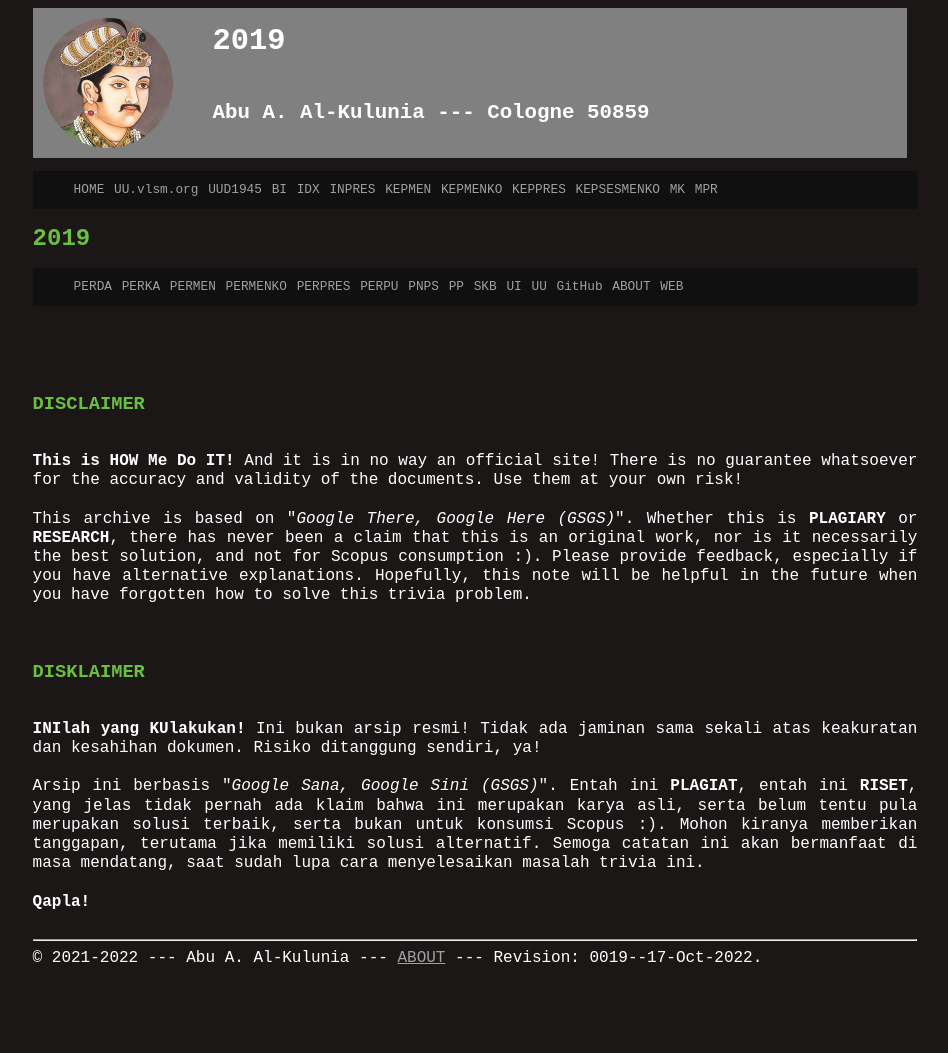
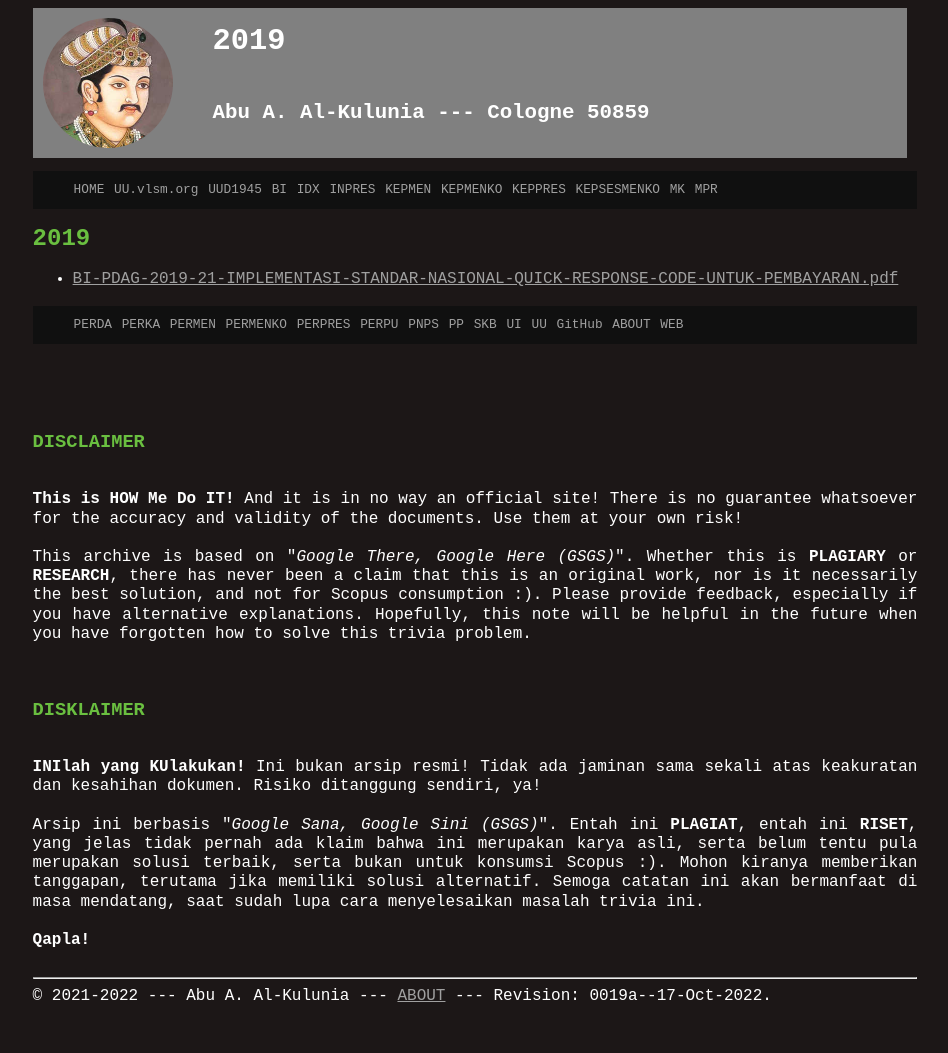
Before and after one commit to UUPPRI/2019, a Jekyll site: the page built from BI/index.md, in a window 1280 px wide. Shown: the whole page, without its empty margins (165-1113 px from the left). Built offline with Jekyll 4.4.1, drawn with Linux system fonts in a browser that asks for light colours; our own code applies the rules of GitHub Pages for plain Markdown files; before the commit the page ends 1015 px from its top, so only the background shows below that.

Commit message:
new file:   BI/BI-PDAG-2019-21-IMPLEMENTASI-STANDAR-NASIONAL-QUICK-RESPONSE-CODE-UNTUK-PEMBAYARAN.pdf

```diff
--- a/BI/index.md
+++ b/BI/index.md
@@ -2,3 +2,4 @@
 layout: "layout"
 ---
 # 2019
+* [BI-PDAG-2019-21-IMPLEMENTASI-STANDAR-NASIONAL-QUICK-RESPONSE-CODE-UNTUK-PEMBAYARAN.pdf](BI-PDAG-2019-21-IMPLEMENTASI-STANDAR-NASIONAL-QUICK-RESPONSE-CODE-UNTUK-PEMBAYARAN.pdf)
--- a/_config.yml
+++ b/_config.yml
@@ -1,5 +1,5 @@
 title:       "Himpunan Peraturan NKRI 2019"
-version:     "0019--17-Oct-2022"
+version:     "0019a--17-Oct-2022"
 copyright:   "2021-2022"
 description: Himpunan Peraturan NKRI 2019.
       This site is managed by VauLSMorg (vlsm.org) since 2021.
```
Also changed, not shown: 00-README-ls-alR.md (+1 -0 lines), 1 other file.
